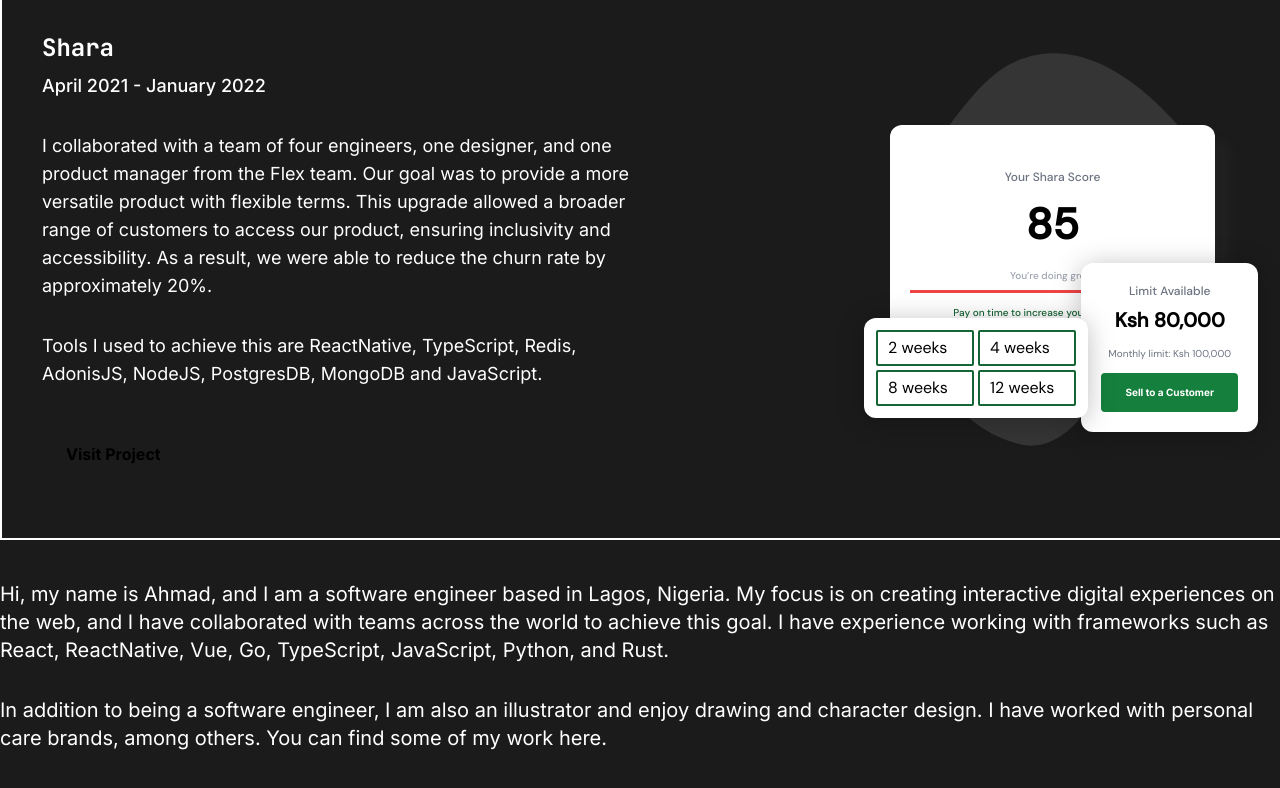
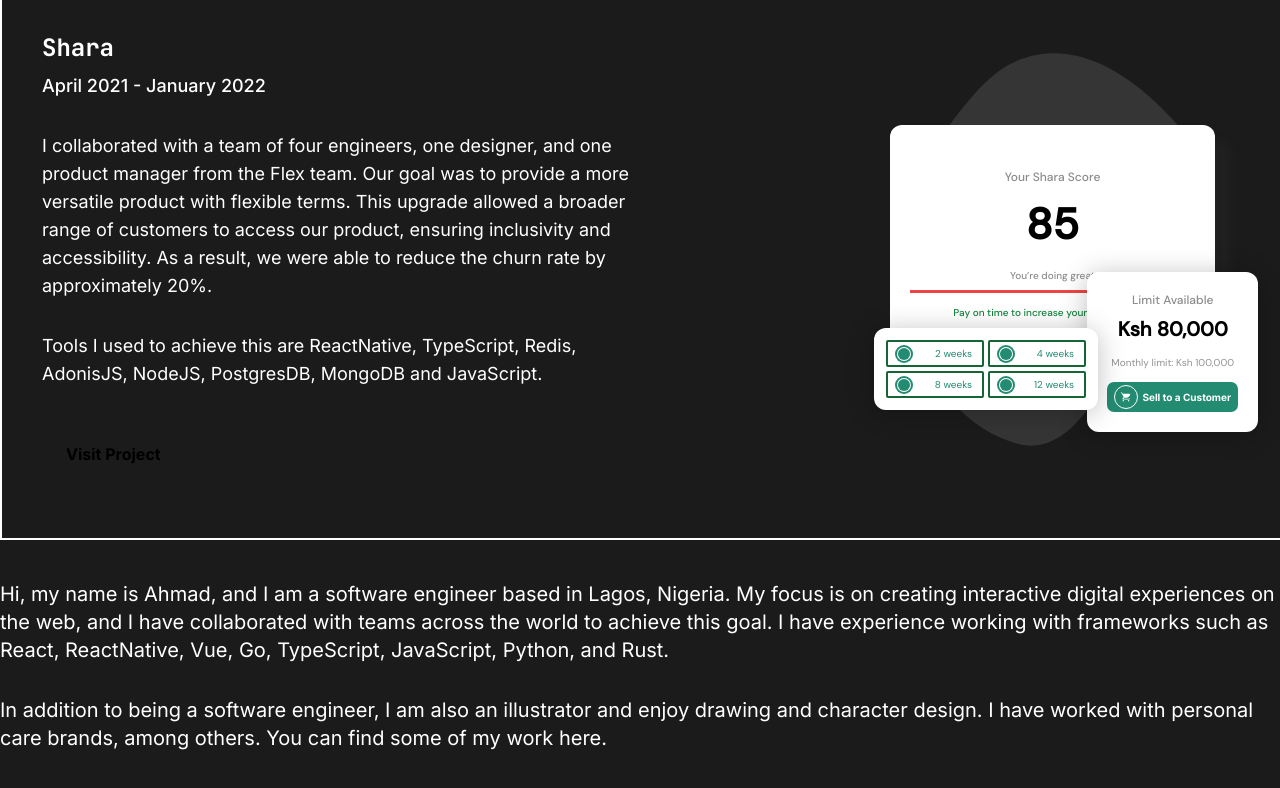
Before and after one commit to arkmadj/new-portfolio, a Next.js app: page / in a window 1280 px wide. Shown: the part 1440-2228 px from the top of the page. Built offline with nearby package versions, Linux system fonts and the light colour scheme.

Commit message:
added left icon to button and update dark mode colors

```diff
--- a/app/components/SharaImage.tsx
+++ b/app/components/SharaImage.tsx
@@ -1,20 +1,26 @@
 import React from "react";
 import AppButton from "./AppButton";
 import Blob from "./svgs/Blob";
+import ShoppingCart from "./svgs/ShoppingCartIcon";
 
 type Props = {};
 
 const LimitCard = () => {
 	return (
-		<div className="flex flex-col items-center p-5 bg-white rounded-xl gap-[7px] absolute right-0 bottom-[46px] shadow-shara-2">
-			<span className="text-xs font-medium text-gray-500">Limit Available</span>
-			<span className="text-xl font-bold text-black mb-[5px]">Ksh 80,000</span>
-			<p className="text-[10px] text-gray-500 mb-[5px]">
+		<div className="flex flex-col items-center p-5 bg-shara-background rounded-xl gap-[7px] absolute right-0 bottom-[46px] shadow-shara-2">
+			<span className="text-xs font-medium text-shara-gray-4">Limit Available</span>
+			<span className="text-xl font-bold text-shara-primary mb-[5px]">Ksh 80,000</span>
+			<p className="text-[10px] text-shara-gray-3 mb-[5px]">
 				Monthly limit: Ksh 100,000
 			</p>
 			<AppButton
-				className="text-white bg-green-700 text-[10px]"
+				className="text-white bg-shara-green-1 text-[10px] rounded-[7px] px-[7px] py-[3px]"
 				label="Sell to a Customer"
+				leftIcon={() => (
+					<div className="flex items-center justify-center w-6 h-6 border border-white rounded-full gap-[3px]">
+						<ShoppingCart />
+					</div>
+				)}
 			/>
 		</div>
 	);
@@ -22,14 +28,16 @@
 
 const ScoreCard = () => {
 	return (
-		<div className="absolute bottom-[114px] right-[43px] flex flex-col items-center px-5 text-black bg-white py-11 rounded-xl gap-[7px] w-[325px] shadow-shara-1">
-			<p className="text-xs font-medium text-gray-500">Your Shara Score</p>
-			<span className="text-[43px] font-bold text-black mb-[5px]">85</span>
-			<p className=" text-[10px] font-medium text-gray-400">
+		<div className="absolute bottom-[114px] right-[43px] flex flex-col items-center px-5 text-black bg-shara-background py-11 rounded-xl gap-[7px] w-[325px] shadow-shara-1">
+			<p className="text-xs font-medium text-shara-gray-4">Your Shara Score</p>
+			<span className="text-[43px] font-bold text-shara-primary mb-[5px]">
+				85
+			</span>
+			<p className=" text-[10px] font-medium text-shara-gray-4">
 				You&rsquo;re doing great
 			</p>
 			<div className=" h-[3px] bg-red-500 w-full mb-[5px]"></div>
-			<p className=" text-[10px] font-medium text-green-800">
+			<p className=" text-[10px] font-medium text-shara-green-2">
 				Pay on time to increase your monthly limit
 			</p>
 		</div>
@@ -40,10 +48,14 @@
 	// const [activeWeek, setActiveWeek] = useState<number>(2)
 
 	return (
-		<div className="absolute bottom-[60px] right-[170px] grid w-56 grid-cols-2 gap-1 p-3 text-black bg-white shadow-shara-3 rounded-xl">
+		<div className="absolute bottom-[68px] right-[160px] grid w-56 grid-cols-2 gap-1 p-3 text-black bg-shara-background shadow-shara-3 rounded-xl">
 			{[2, 4, 8, 12].map((n) => (
-				<div key={n} className="border-2 border-green-800 rounded-sm py-1 px-2.5">
-					<span>{n} weeks</span>
+				<div
+					key={n}
+					className="flex justify-between items-center border-2 border-green-800 rounded-sm py-1 px-2.5"
+				>
+					<div className="w-3 h-3 rounded-full ring-2 ring-offset-1 bg-shara-green-1 ring-shara-green-1"></div>
+					<span className="text-shara-green-1 text-[10px]">{n} weeks</span>
 				</div>
 			))}
 		</div>
@@ -52,8 +64,11 @@
 
 const SharaImage = (props: Props) => {
 	return (
-		<div className="relative w-full bg-red-s400 font-dm-sans">
-      <Blob className="absolute w-fit right-12 bottom-8" blobClassName="fill-blob"/>
+		<div className="relative w-full font-dm-sans">
+			<Blob
+				className="absolute w-fit right-12 bottom-8"
+				blobClassName="fill-blob"
+			/>
 			<ScoreCard />
 			<LimitCard />
 			<WeekCard />
```
